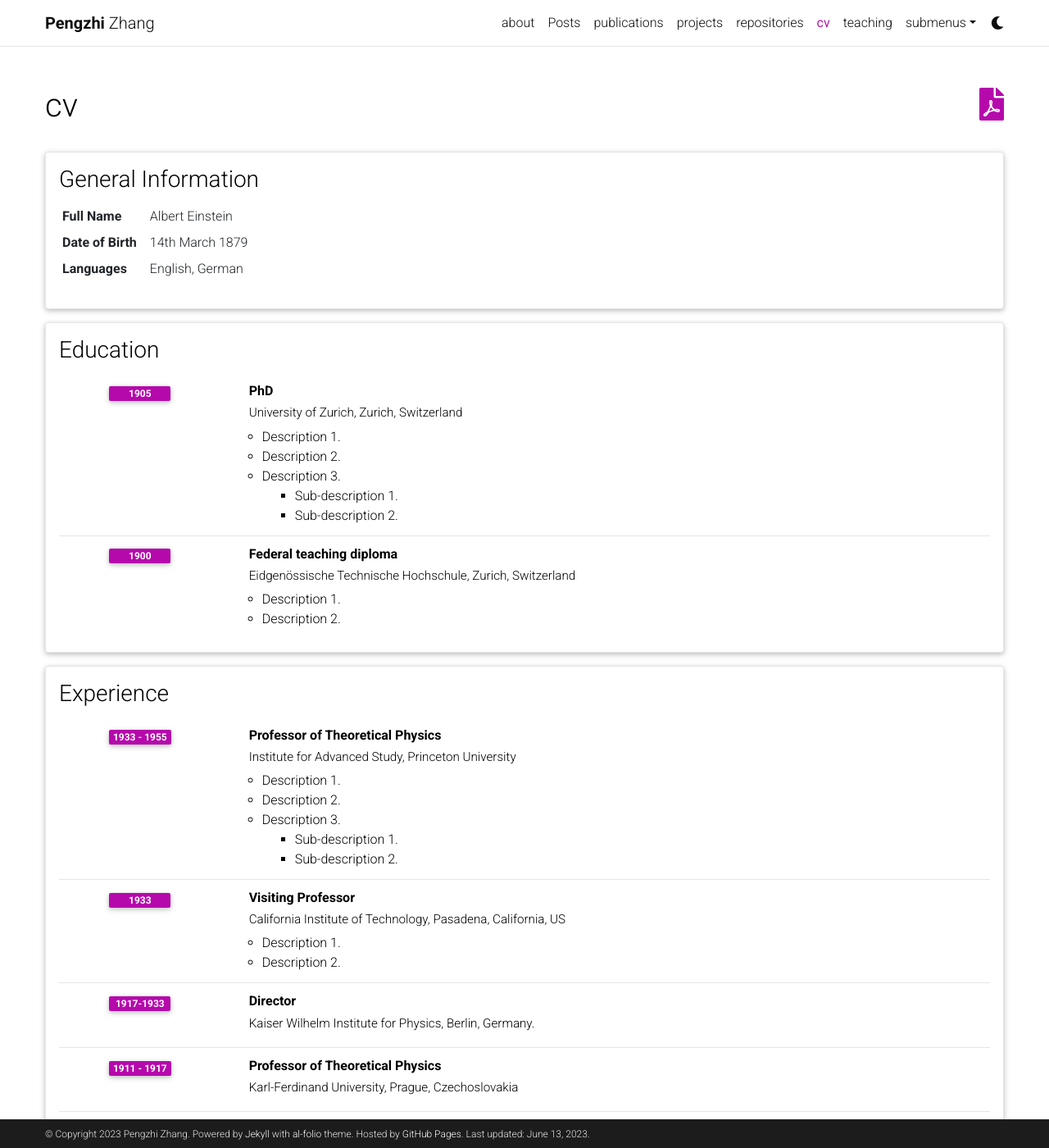
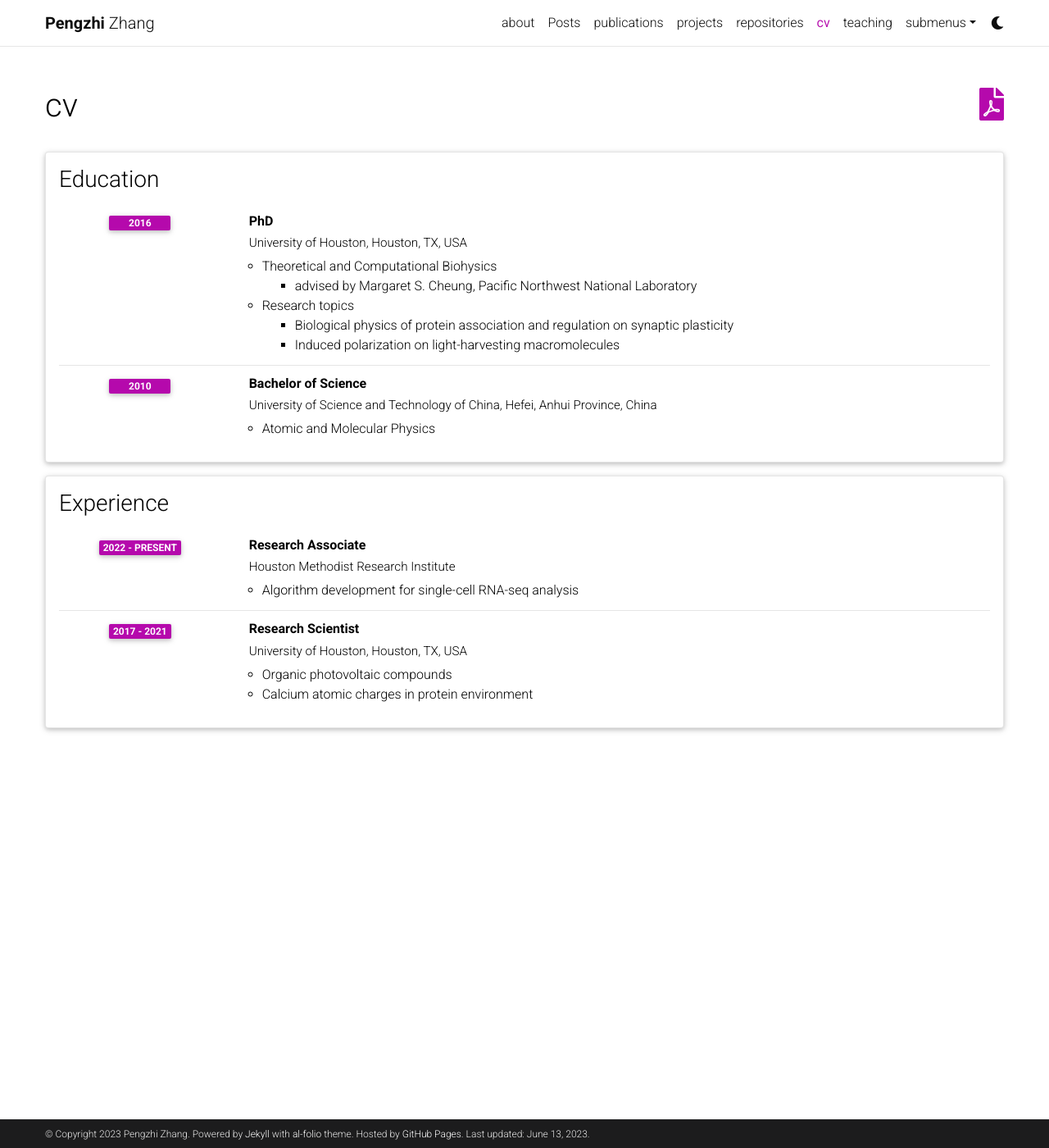
Before and after one commit to biopzhang/biopzhang.github.io, a Jekyll site: the page built from _pages/cv.md, in a window 1280 px wide and 1400 px high. Shown: the whole window at 82% size. Built offline with Jekyll 4.4.1, drawn with Linux system fonts in a browser that asks for light colours; comment, search, counter and statistics services are not loaded; a style sheet for code colours, icons or effects is not loaded; some of the changed text lies outside the part shown.

Commit message:
update _data

```diff
--- a/_data/cv.yml
+++ b/_data/cv.yml
@@ -1,97 +1,33 @@
-- title: General Information
-  type: map
-  contents:
-    - name: Full Name
-      value: Albert Einstein
-    - name: Date of Birth
-      value: 14th March 1879
-    - name: Languages
-      value: English, German
-
 - title: Education
   type: time_table
   contents:
     - title: PhD
-      institution: University of Zurich, Zurich, Switzerland
-      year: 1905
+      institution: University of Houston, Houston, TX, USA
+      year: 2016
       description:
-        - Description 1.
-        - Description 2.
-        - title: Description 3.
+        - title: Theoretical and Computational Biohysics
+          contents: advised by Margaret S. Cheung, Pacific Northwest National Laboratory
+        - title: Research topics
           contents:
-            - Sub-description 1.
-            - Sub-description 2.
-    - title: Federal teaching diploma
-      institution: Eidgenössische Technische Hochschule, Zurich, Switzerland
-      year: 1900
+            - Biological physics of protein association and regulation on synaptic plasticity
+            - Induced polarization on light-harvesting macromolecules
+    - title: Bachelor of Science
+      institution: University of Science and Technology of China, Hefei, Anhui Province, China
+      year: 2010
       description:
-        - Description 1.
-        - Description 2.
+        - Atomic and Molecular Physics
 
 - title: Experience
   type: time_table
   contents:
-    - title: Professor of Theoretical Physics
-      institution: Institute for Advanced Study, Princeton University
-      year: 1933 - 1955
+    - title: Research Associate
+      institution: Houston Methodist Research Institute
+      year: 2022 - present
       description:
-        - Description 1.
-        - Description 2.
-        - title: Description 3.
-          contents:
-            - Sub-description 1.
-            - Sub-description 2.
-    - title: Visiting Professor
-      institution: California Institute of Technology, Pasadena, California, US
-      year: 1933
+        - Algorithm development for single-cell RNA-seq analysis
+    - title: Research Scientist
+      institution: University of Houston, Houston, TX, USA
+      year: 2017 - 2021
       description:
-        - Description 1.
-        - Description 2.
-
-    - title: Director
-      institution: Kaiser Wilhelm Institute for Physics, Berlin, Germany.
-      year: 1917-1933
-
-    - title: Professor of Theoretical Physics
-      institution: Karl-Ferdinand University, Prague, Czechoslovakia
-      year: 1911 - 1917
-      description:
-
-    - title: Associate Professor of Theoretical Physics
-      institution: University of Zurich, Zurich, Switzerland
-      year: 1909 - 1911
-
-- title: Open Source Projects
-  type: time_table
-  contents:
-    - title: <a href="https://github.com/alshedivat/al-folio">al-folio</a>
-      year: 2015-now
-      description: A beautiful, simple, clean, and responsive Jekyll theme for academics.
-
-- title: Honors and Awards
-  type: time_table
-  contents:
-    - year: 1921
-      items:
-        - Nobel Prize in Physics
-        - Matteucci Medal
-    - year: 2029
-      items:
-        - Max Planck Medal
-
-- title: Academic Interests
-  type: nested_list
-  contents:
-    - title: Topic 1.
-      items:
-        - Description 1.
-        - Description 2.
-    - title: Topic 2.
-      items:
-        - Description 1.
-        - Description 2.
-
-- title: Other Interests
-  type: list
-  contents:
-    - <u>Hobbies:</u> Hobby 1, Hobby 2, etc.
+        - Organic photovoltaic compounds
+        - Calcium atomic charges in protein environment
--- a/_data/venues.yml
+++ b/_data/venues.yml
@@ -1,5 +1,5 @@
-"AJP":
-  url: https://aapt.scitation.org/journal/ajp
+"NBT":
+  url: https://www.nature.com/nbt/
   color: "#00369f"
 
 "PhysRev":
```
Also changed, not shown: _data/coauthors.yml (+6 -33 lines), _data/repositories.yml (+3 -9 lines).
